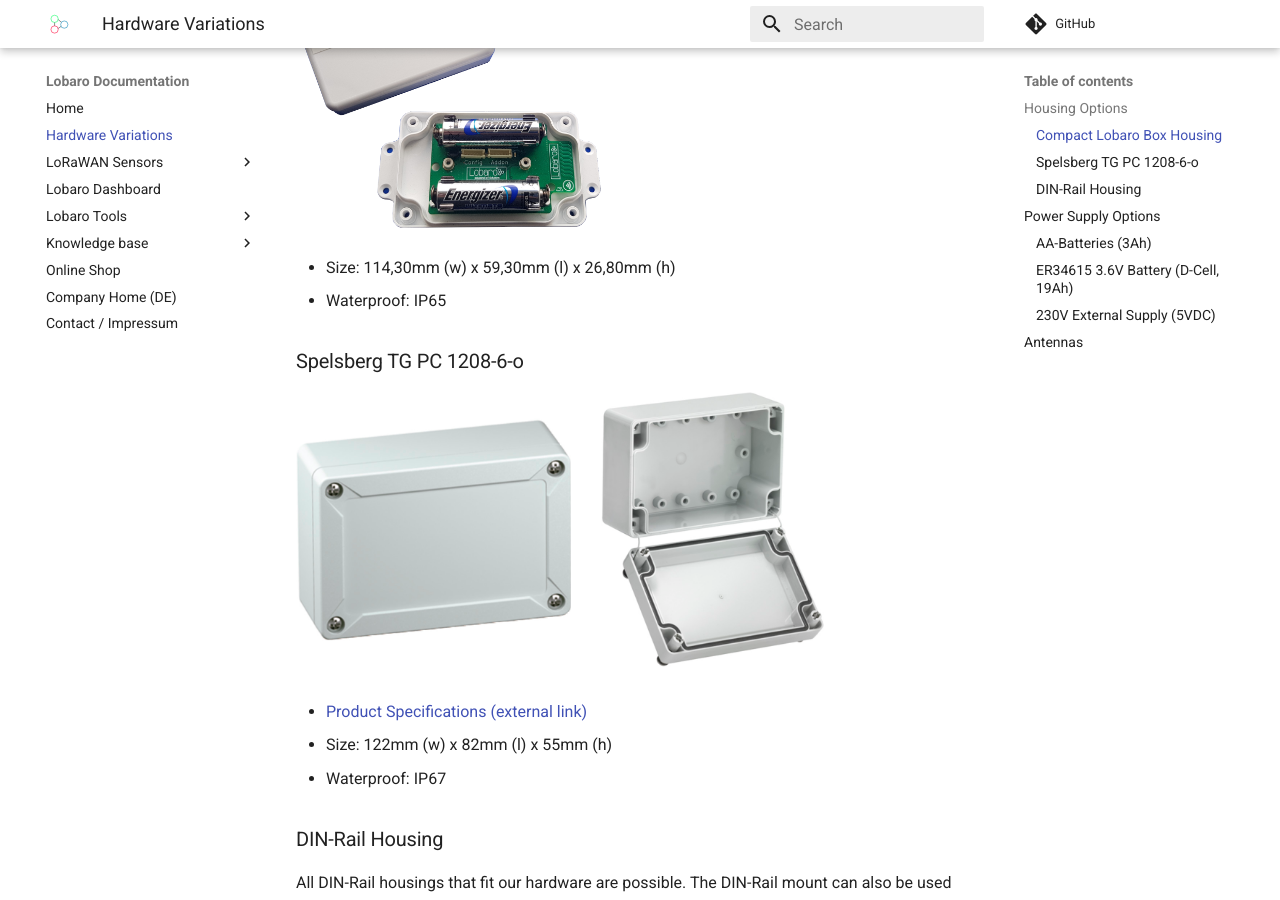
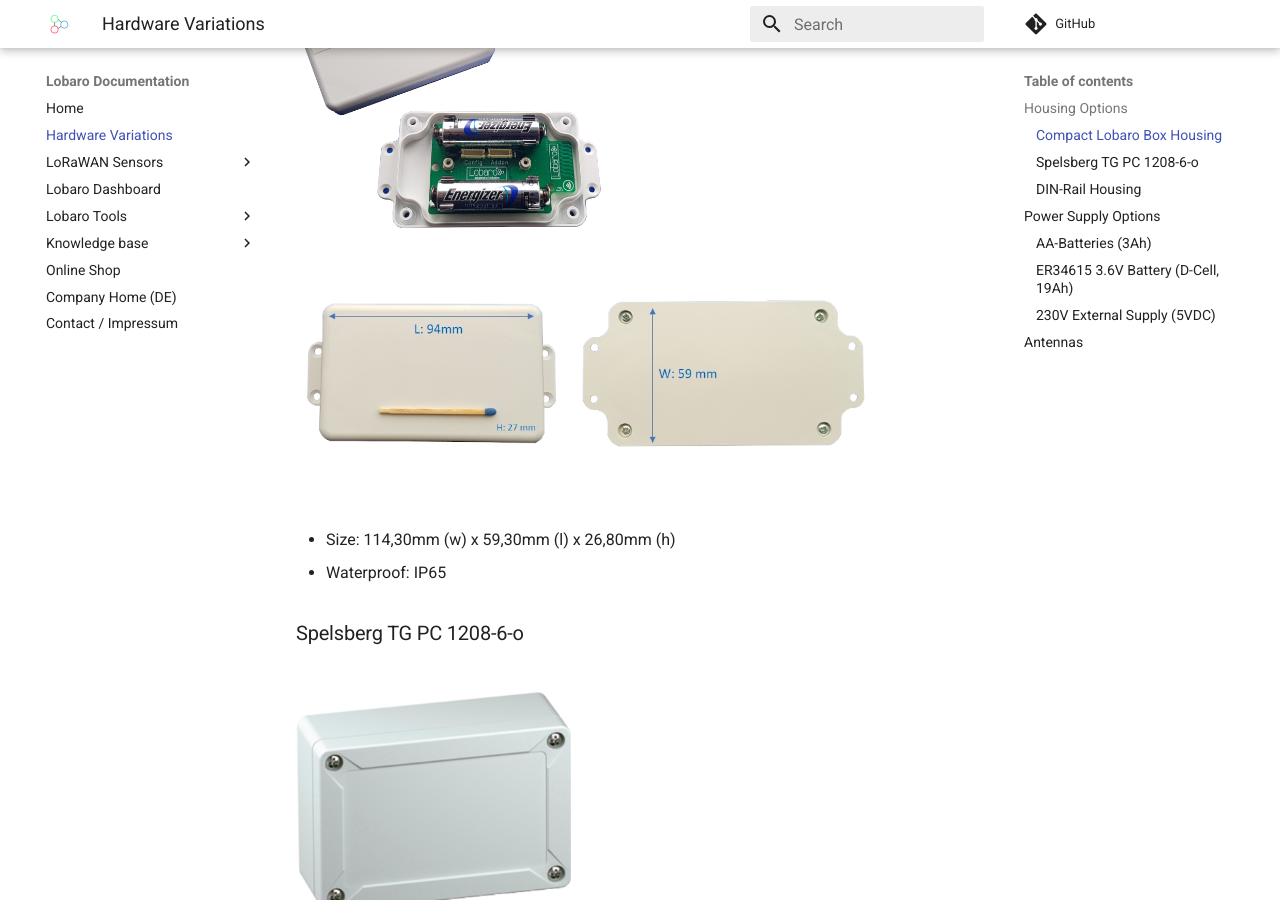
Before and after one commit to Lobaro/docs, an MkDocs documentation site: the page built from docs/hardware.md, in a window 1280 px wide and 900 px high, scrolled down 433 px. Built offline with MkDocs 1.6.1 and Material for MkDocs 9.7.7, drawn with Linux system fonts in a browser that asks for light colours; a script that is not in the unit is left out; comment, search, counter and statistics services are not loaded.

Commit message:
picture housing doku

```diff
--- a/docs/hardware.md
+++ b/docs/hardware.md
@@ -9,13 +9,15 @@
 ### Compact Lobaro Box Housing
 ![Housing Lobaro Box](img/housing-lobaro-box.png){: style="width:45%"}
 
+![Housing Lobaro Box1](img/1.png){: style="width:85%"}
+
+
 * Size: 114,30mm (w) x 59,30mm (l) x 26,80mm (h)
 * Waterproof: IP65
 
 ### Spelsberg TG PC 1208-6-o
 
 ![Housing Lobaro Box](img/housing-spelsberg-closed.jpg){: style="width:40%"}
-![Housing Lobaro Box](img/housing-spelsberg-open.jpg){: style="width:40%"}
 
 * [Product Specifications (external link)](https://www.spelsberg.com/nc/product/an/20040401//){: target="_blank"}
 
```
Also changed, not shown: docs/img/1.png (added), docs/tools/img/Lobaro_LoRaWAN_Sensor_dimensions .jpg (added).
